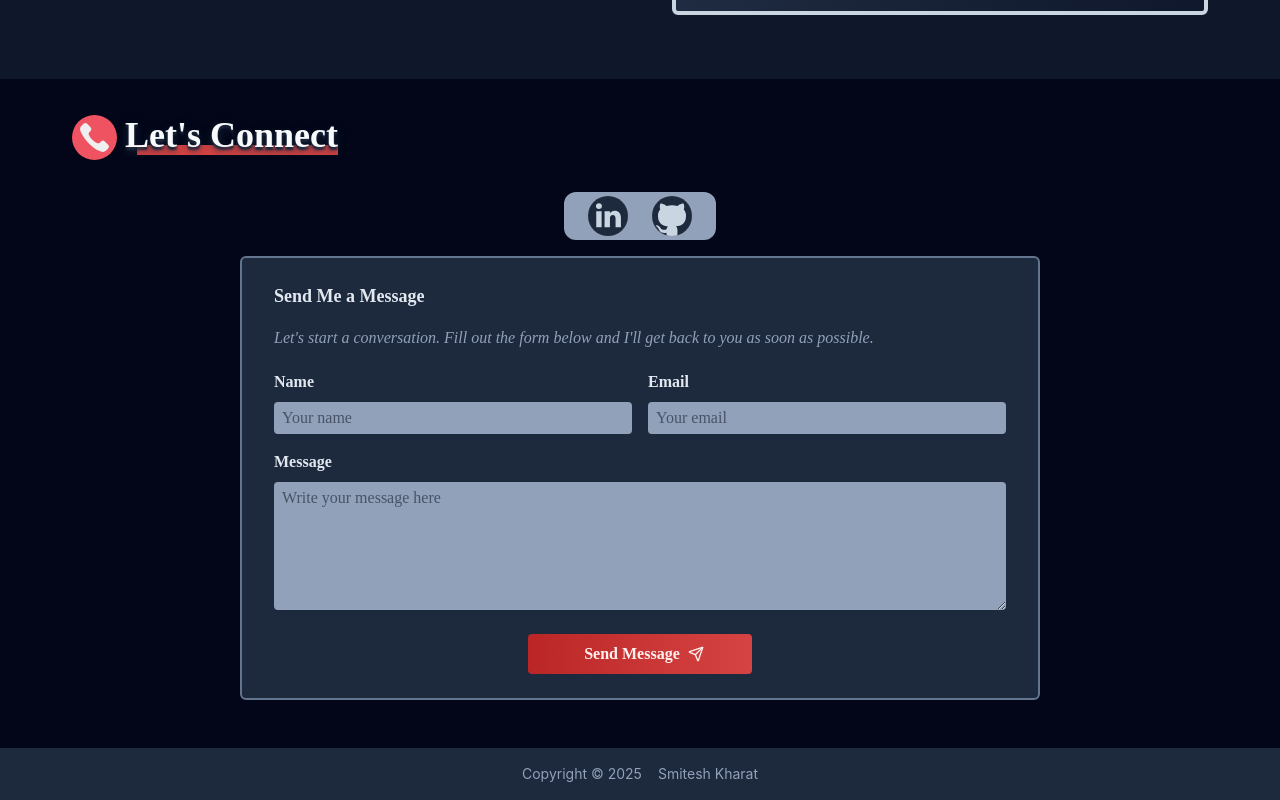
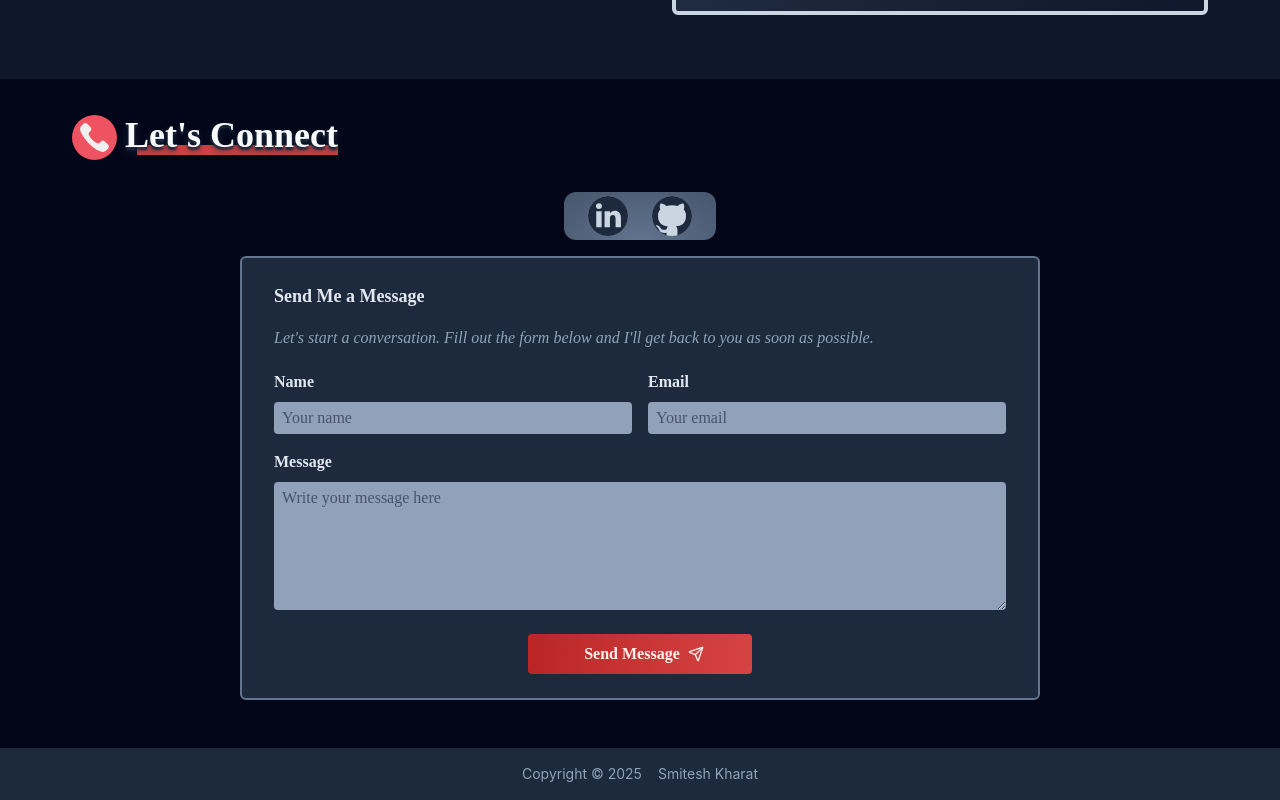
Before and after one commit to skharat8/portfolio-site, a React (Vite) app: page / in a window 1280 px wide. Shown: the part 2397-3197 px from the top of the page. Built offline with nearby package versions, Linux system fonts and the light colour scheme; what @midudev/tailwind-animations would draw is missing.

Commit message:
Add a radial gradient to the contact bar

```diff
--- a/src/components/ContactBar.tsx
+++ b/src/components/ContactBar.tsx
@@ -8,7 +8,10 @@ function ContactBar() {
   const itemStyles = tw`flex-center mx-2 h-full transition-transform`;
 
   return (
-    <div className="mx-auto mb-4 flex h-[3rem] w-fit gap-2 rounded-xl bg-slate-400 px-4">
+    <div
+      className="mx-auto mb-4 flex h-[3rem] w-fit gap-2 rounded-xl bg-radial-[at_50%_100%]
+        from-slate-500 to-slate-600 px-4"
+    >
       <div className={itemStyles}>
         <a
           href="https://www.linkedin.com/in/smitesh-kharat-81b25747/"
--- a/src/components/ContactForm.tsx
+++ b/src/components/ContactForm.tsx
@@ -89,8 +89,8 @@ function ContactForm() {
     }
   }
 
-  const inputStyles = tw`outline-accent-red-600 h-6 rounded-sm bg-slate-400 px-2 text-slate-950
-  placeholder:pt-1 focus-visible:outline-3`;
+  const inputStyles = tw`outline-accent-red-300 h-6 rounded-sm bg-slate-400 px-2 text-slate-950
+  placeholder:pt-1 focus-visible:outline-2`;
   const errorStyles = tw`text-accent-red-500 text-sm`;
   const labelStyles = tw`font-bold`;
 
```
